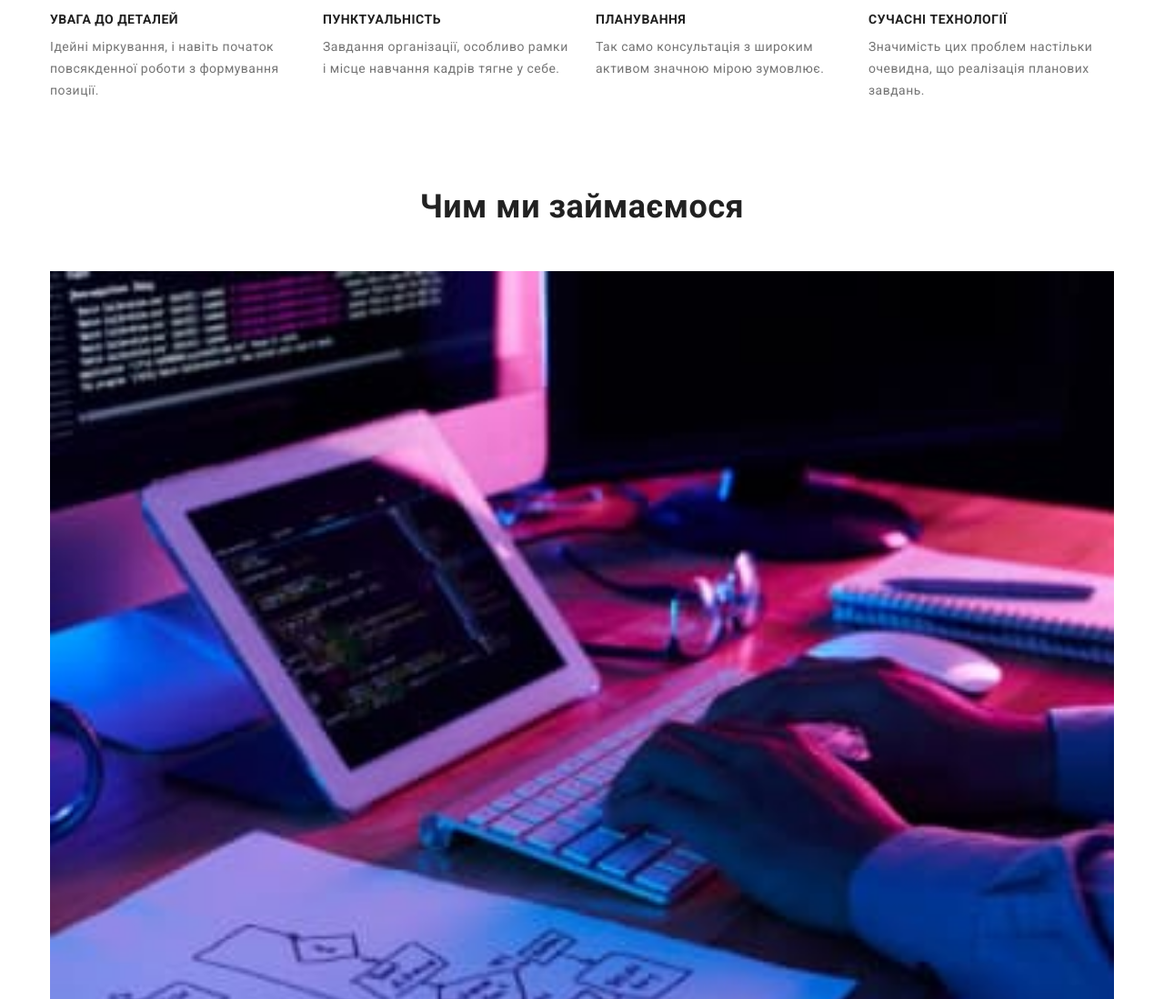
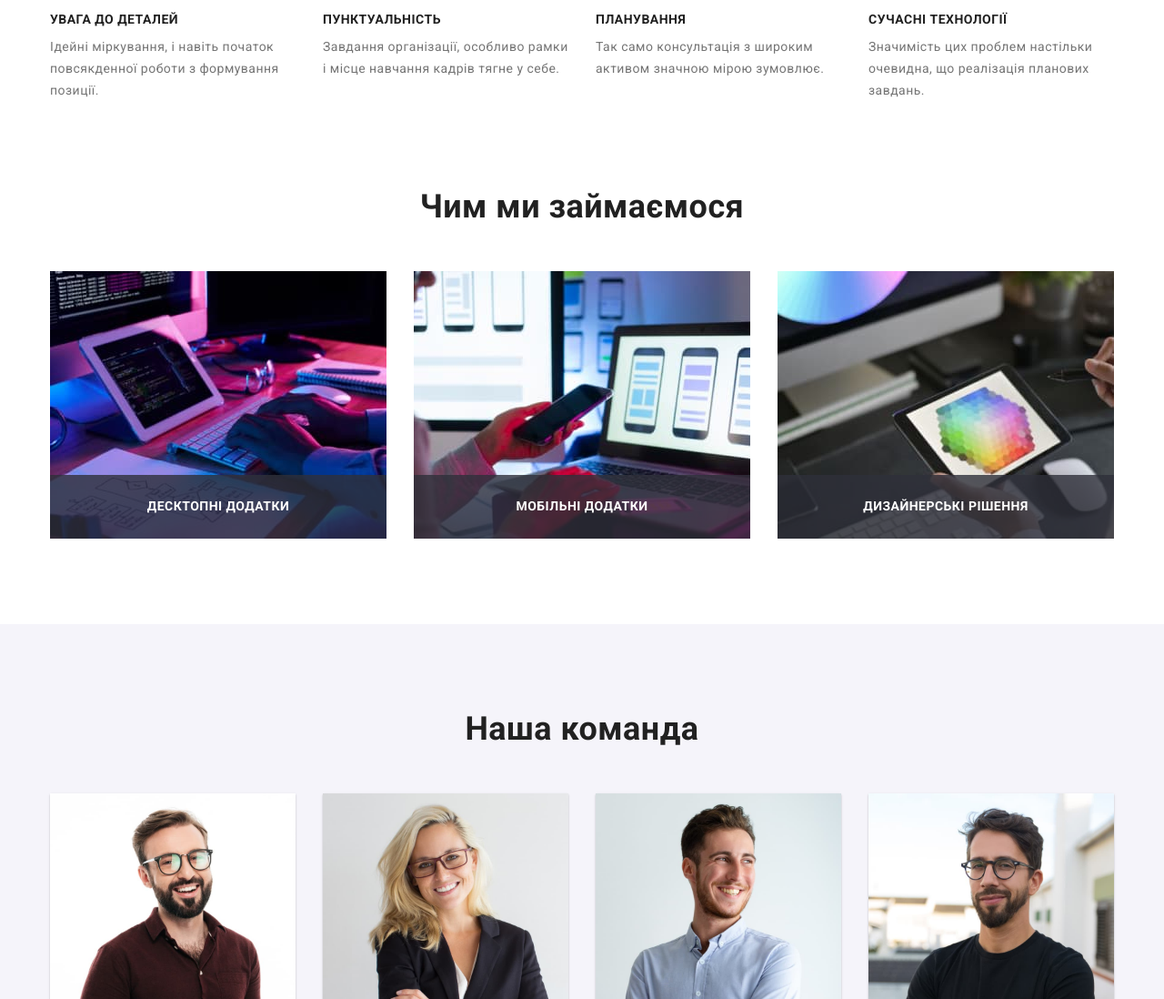
Before and after one commit to Goingforth/goit-markup-hw-07, a plain HTML site: page index.html in a window 1280 px wide. Shown: the part 914-2012 px from the top of the page at 91% size. Drawn offline with nearby package versions, Linux system fonts and the light colour scheme.

```diff
--- a/css/styles.css
+++ b/css/styles.css
@@ -35,7 +35,7 @@
   --border-botton-header: #ececec;
   --color-icon-team: #afb1b8;
   --color-background-icon-footer: rgba(255, 255, 255, 0.1);
-  --color-background-fone-examples: rgba(47, 48, 58, 0.8);
+  --color-background-fone-directions: rgba(47, 48, 58, 0.8);
   --overlay-portfolio: rgba(33, 150, 243, 0.9);
   --time-hover: 250ms;
   --function-time: cubic-bezier(0.4, 0, 0.2, 1);
@@ -278,23 +278,22 @@ img {
   margin-right: 30px;
 }*/
 /*   ---------------------------   */
-.examples {
-  /* display: flex;*/
+/*  стилизация секции Чем мы занимаемся*/
+.directions {
+  display: flex;
 }
-
-.example:not(:last-child) {
-  /* margin-right: 30px;*/
+.directions__item:not(:last-child) {
+  margin-right: 30px;
 }
-
-.example-image {
+.directions__image {
   position: relative;
 }
-.example-image-tytle {
+.directions__tytle {
   position: absolute;
   bottom: 0;
   width: 100%;
   padding: 27px 0;
-  background-color: var(--color-background-fone-examples);
+  background-color: var(--color-background-fone-directions);
 
   font-weight: 700;
   font-size: 14px;
@@ -304,7 +303,7 @@ img {
   color: var(--color-white);
 }
 .section-tytle {
-  font-size: 14px;
+  /*font-size: 14px;
   line-height: 1.14;
 }
 .section-text {
@@ -331,6 +330,7 @@ img {
   text-align: center;
   margin-bottom: 16px;*/
 }
+/*----------------------------------------*/
 /* стилизация секции Особенности*/
 .differ {
   padding-bottom: 0;
--- a/index.html
+++ b/index.html
@@ -126,45 +126,42 @@
         </div>
       </section>
       <!--Section : Чим ми займаємося-->
-      <section class="section work">
+      <section class="section direction">
         <div class="container">
-          <h2 class="section__tytle work">Чим ми займаємося</h2>
-          <ul class="examples">
-            <li class="example">
-              <div class="example-image">
+          <h2 class="section__tytle">Чим ми займаємося</h2>
+          <ul class="directions">
+            <li class="directions__item">
+              <div class="directions__image">
                 <img
-                  class="example-work"
                   src="./images/example_work/example_work1.jpg"
                   alt="Приклад роботи1"
                   width="370"
                 />
-                <div class="example-image-tytle">
+                <div class="directions__tytle">
                   <p>Десктопні додатки</p>
                 </div>
               </div>
             </li>
-            <li class="example">
-              <div class="example-image">
+            <li class="directions__item">
+              <div class="directions__image">
                 <img
-                  class="example-work"
                   src="./images/example_work/example_work2.jpg"
                   alt="Приклад роботи2"
                   width="370"
                 />
-                <div class="example-image-tytle">
+                <div class="directions__tytle">
                   <p>Мобільні додатки</p>
                 </div>
               </div>
             </li>
-            <li class="example">
-              <div class="example-image">
+            <li class="directions__item">
+              <div class="directions__image">
                 <img
-                  class="example-work"
                   src="./images/example_work/example_work3.jpg"
                   alt="Приклад роботи3"
                   width="370"
                 />
-                <div class="example-image-tytle">
+                <div class="directions__tytle">
                   <p>Дизайнерські рішення</p>
                 </div>
               </div>
```
